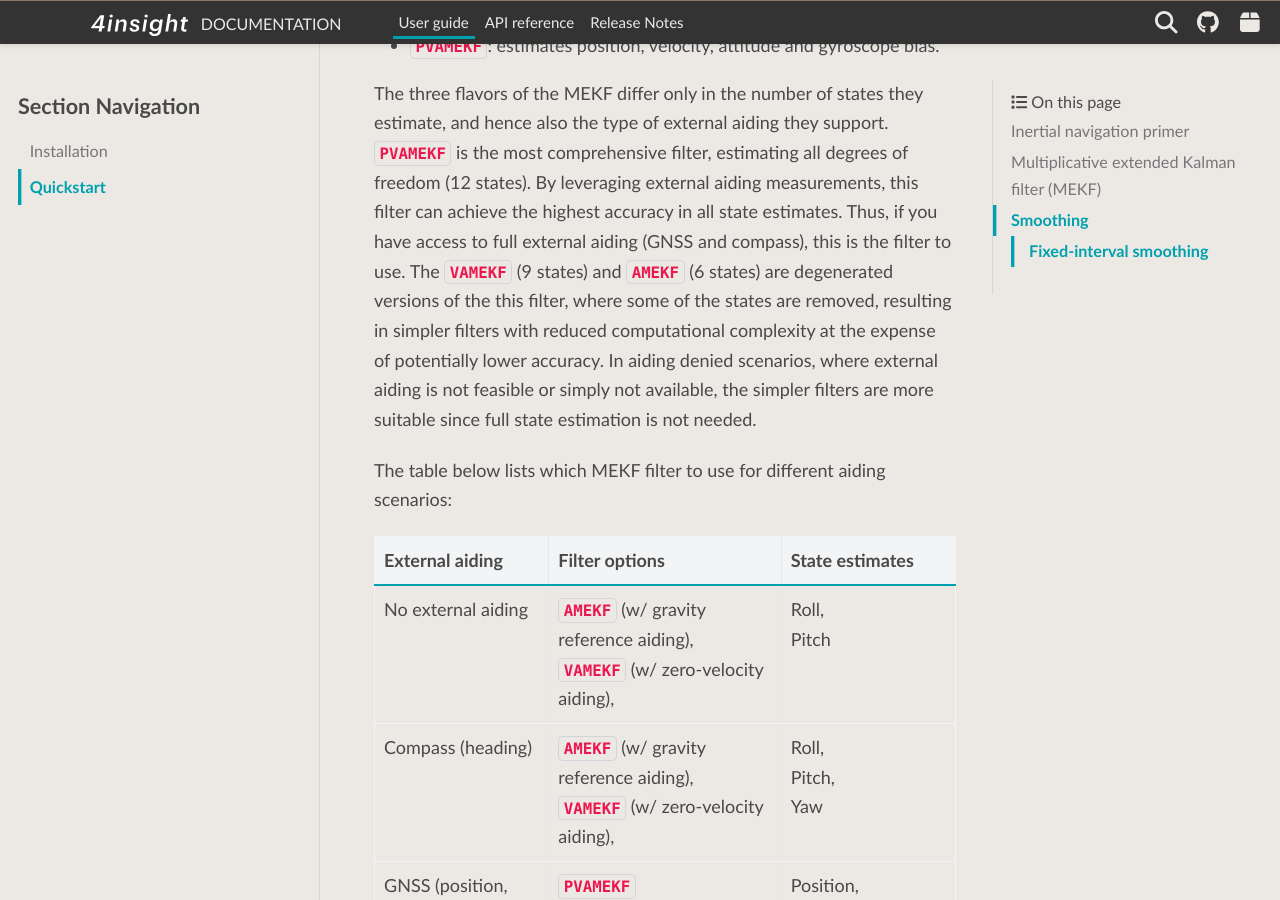
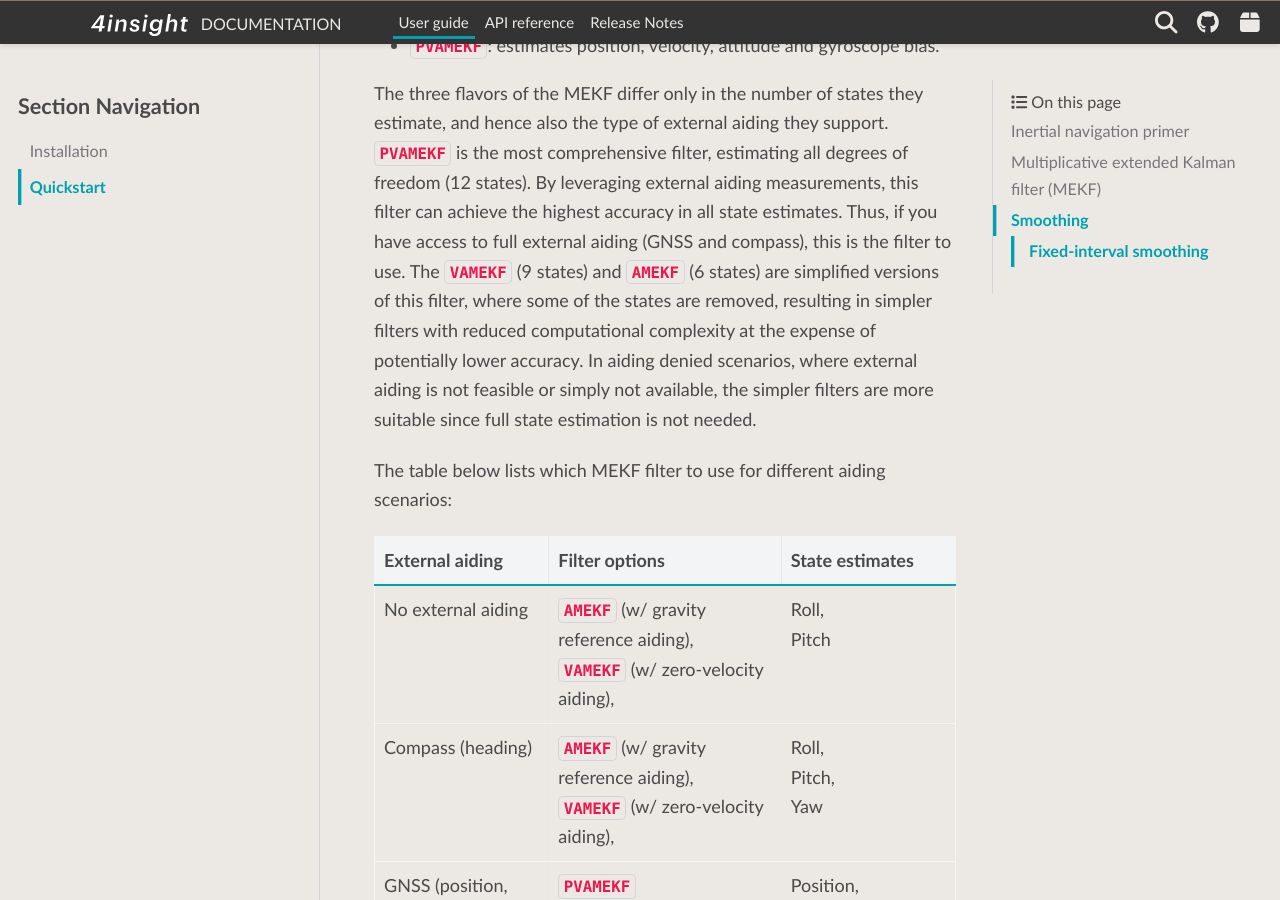
Before and after one commit to 4Subsea/smsfusion-python, a Sphinx documentation site: the page built from docs/user_guide/quickstart.rst, in a window 1280 px wide and 900 px high, scrolled down 1037 px. Built offline with Sphinx 7.4.7 and the PyData theme 0.15.4, drawn with Linux system fonts in a browser that asks for light colours.

Commit message:
small fix

```diff
--- a/docs/user_guide/quickstart.rst
+++ b/docs/user_guide/quickstart.rst
@@ -35,7 +35,7 @@ comprehensive filter, estimating all degrees of freedom (12 states). By leveragi
 aiding measurements, this filter can achieve the highest accuracy in all state estimates.
 Thus, if you have access to full external aiding (GNSS and compass), this is the
 filter to use. The :class:`~smsfusion.VAMEKF` (9 states) and :class:`~smsfusion.AMEKF` (6 states) are
-degenerated versions of the this filter, where some of the states are removed,
+simplified versions of this filter, where some of the states are removed,
 resulting in simpler filters with reduced computational complexity at the expense
 of potentially lower accuracy. In aiding denied scenarios, where external aiding
 is not feasible or simply not available, the simpler filters are more suitable
```
